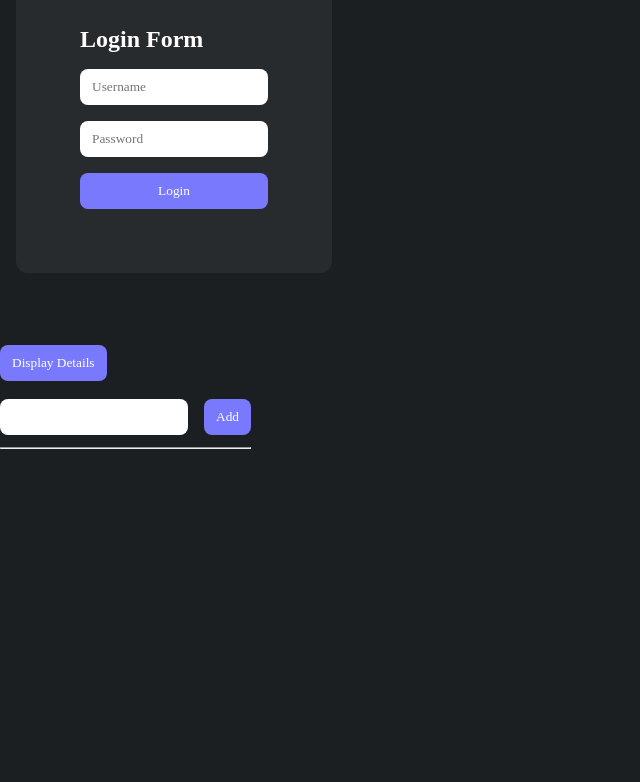
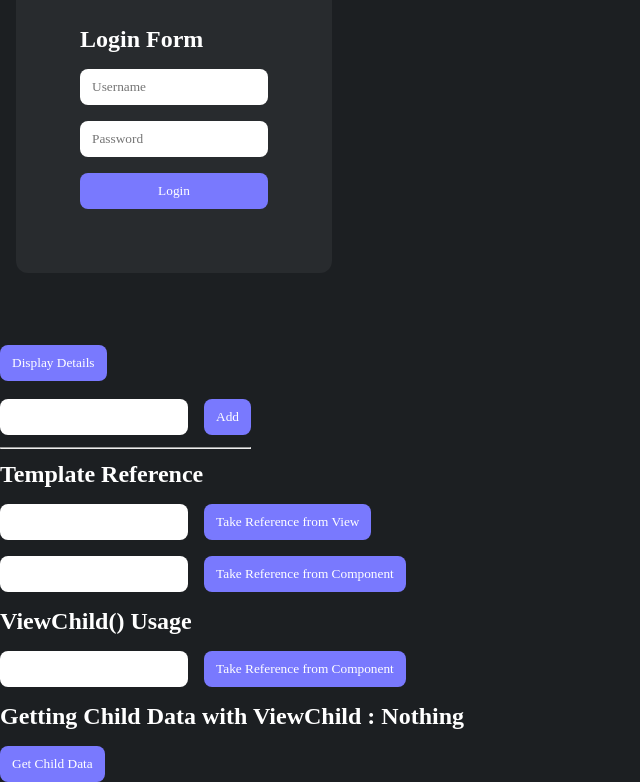
Before and after one commit to basakjeet08/First-Angular-App, an Angular app: page / in a window 1280 px wide. Shown: the part 640-1422 px from the top of the page, without its empty margins (0-640 px from the left). Before the commit the page ends 1101 px from the top, so only its background shows below. Built offline with nearby package versions, Linux system fonts and the light colour scheme; a web font is replaced by a local one.

Commit message:
feat - Learned about Template reference and ViewChild Decoration.

```diff
--- a/src/app/app.component.html
+++ b/src/app/app.component.html
@@ -1,24 +1,27 @@
 <!-- In this example we use string interpolation to bind data -->
-<app-interpolation></app-interpolation>
+<app-interpolation />
 
 <div>
   <!-- In this example we use property binding -->
-  <app-prop-binding></app-prop-binding>
+  <app-prop-binding />
 
   <!-- In this example we use event binding -->
-  <app-event-binding></app-event-binding>
+  <app-event-binding />
 
   <!-- This is an example of two way Binding -->
-  <app-two-way-binding></app-two-way-binding>
+  <app-two-way-binding />
 
   <!-- Form Login -->
-  <app-login-form></app-login-form>
+  <app-login-form />
 
   <!-- Counter Component -->
-  <app-counter></app-counter>
+  <app-counter />
 </div>
 
-<app-assignment-03></app-assignment-03>
+<app-assignment-03 />
 
 <!-- Communication between nested components (parent, children and siblings)-->
-<app-component-communication-parent></app-component-communication-parent>
+<app-component-communication-parent />
+
+<!-- This component defines the usage difference between @ViewChild and Template references -->
+<app-template-view-child-diff />
--- a/src/app/app.module.ts
+++ b/src/app/app.module.ts
@@ -12,6 +12,9 @@ import { Assignment03Component } from './components/assignment-03/assignment-03.
 import { ComponentCommunicationParentComponent } from './components/component-communication-parent/component-communication-parent.component';
 import { FirstChildComponent } from './components/component-communication-parent/first-child/first-child.component';
 import { SecondChildComponent } from './components/component-communication-parent/second-child/second-child.component';
+import { TemplateViewChildDiffComponent } from './components/template-view-child-diff/template-view-child-diff.component';
+import { TemplateReffComponent } from './components/template-view-child-diff/template-reff/template-reff.component';
+import { ViewChildComponent } from './components/template-view-child-diff/view-child/view-child.component';
 
 // The NgModule decoration is used for every module created. Here app is considered as a module in the project
 // In the declarations we need to declare all the Components we are creating [Note :- If we generate components from the CLI then they are added automatically]
@@ -28,6 +31,9 @@ import { SecondChildComponent } from './components/component-communication-paren
     ComponentCommunicationParentComponent,
     FirstChildComponent,
     SecondChildComponent,
+    TemplateViewChildDiffComponent,
+    TemplateReffComponent,
+    ViewChildComponent,
   ],
   imports: [BrowserModule, FormsModule],
   providers: [],
--- /dev/null
+++ b/src/app/components/template-view-child-diff/template-reff/template-reff.component.css
@@ -0,0 +1,14 @@
+.outer-container {
+  display: flex;
+  flex-direction: column;
+
+  gap: 16px;
+  justify-content: center;
+}
+
+.inner-container {
+  display: flex;
+  gap: 16px;
+
+  align-items: center;
+}
--- /dev/null
+++ b/src/app/components/template-view-child-diff/template-reff/template-reff.component.html
@@ -0,0 +1,27 @@
+<div class="outer-container">
+  <h2>Template Reference</h2>
+
+  <!-- Example of sending the Reference from View -> Component -->
+  <div class="inner-container">
+    <!-- Here we create a reference to the Input HTML Element -->
+    <input type="text" #inputReference1 />
+
+    <!-- We are passing the input element reference to the component for further data processing -->
+    <button (click)="onSubmitClick(inputReference1)">
+      Take Reference from View
+    </button>
+    <p>{{ inputValue1 }}</p>
+  </div>
+
+  <!-- Example of accessing the Reference from the Component file directly -->
+  <div class="inner-container">
+    <!-- Here we create a reference to the Input HTML Element -->
+    <input type="text" #inputReference2 />
+
+    <!-- We are Using the @ViewChild() decoration to access the inputReference2 directly in the Component File -->
+    <button (click)="onSubmitClickWithoutPassingReference()">
+      Take Reference from Component
+    </button>
+    <p>{{ inputValue2 }}</p>
+  </div>
+</div>
--- /dev/null
+++ b/src/app/components/template-view-child-diff/template-reff/template-reff.component.ts
@@ -0,0 +1,25 @@
+import { Component, ElementRef, ViewChild } from '@angular/core';
+
+@Component({
+  selector: 'app-template-reff',
+  templateUrl: './template-reff.component.html',
+  styleUrls: ['./template-reff.component.css'],
+})
+export class TemplateReffComponent {
+  // Input Values from both the inputs
+  inputValue1 = '';
+  inputValue2 = '';
+
+  // This is the Template element reference in the second example case
+  @ViewChild('inputReference2') inputReference2!: ElementRef<HTMLInputElement>;
+
+  // Passing the reference from View to Component
+  onSubmitClick(inputElement: HTMLInputElement) {
+    this.inputValue1 = inputElement.value;
+  }
+
+  // Accessing the reference from the Component file directly
+  onSubmitClickWithoutPassingReference() {
+    this.inputValue2 = this.inputReference2.nativeElement.value;
+  }
+}
--- /dev/null
+++ b/src/app/components/template-view-child-diff/template-view-child-diff.component.css
@@ -0,0 +1,5 @@
+.outer-container {
+  display: flex;
+  flex-direction: column;
+  gap: 16px;
+}
--- /dev/null
+++ b/src/app/components/template-view-child-diff/template-view-child-diff.component.html
@@ -0,0 +1,14 @@
+<div class="outer-container">
+  <!-- This showcases the use of template references -->
+  <app-template-reff></app-template-reff>
+
+  <!-- This shows the use of @ViewChild() Decoration -->
+  <app-view-child></app-view-child>
+
+  <h2>Getting Child Data with ViewChild : {{ childData || "Nothing" }}</h2>
+
+  <!-- This button click triggers a function which fetches data from the Child Component using @ViewChild() -->
+  <div>
+    <button (click)="getChildData()">Get Child Data</button>
+  </div>
+</div>
--- /dev/null
+++ b/src/app/components/template-view-child-diff/template-view-child-diff.component.ts
@@ -0,0 +1,18 @@
+import { Component, ViewChild } from '@angular/core';
+import { ViewChildComponent } from './view-child/view-child.component';
+
+@Component({
+  selector: 'app-template-view-child-diff',
+  templateUrl: './template-view-child-diff.component.html',
+  styleUrls: ['./template-view-child-diff.component.css'],
+})
+export class TemplateViewChildDiffComponent {
+  // Reference to the child component from the parent
+  @ViewChild(ViewChildComponent) childComponent!: ViewChildComponent;
+  childData = '';
+
+  // This function runs the getDataFromHere function inside the Child Component
+  getChildData() {
+    this.childData = this.childComponent.getDataFromHere();
+  }
+}
--- /dev/null
+++ b/src/app/components/template-view-child-diff/view-child/view-child.component.css
@@ -0,0 +1,14 @@
+.outer-container {
+  display: flex;
+  flex-direction: column;
+
+  gap: 16px;
+  justify-content: center;
+}
+
+.inner-container {
+  display: flex;
+  gap: 16px;
+
+  align-items: center;
+}
--- /dev/null
+++ b/src/app/components/template-view-child-diff/view-child/view-child.component.html
@@ -0,0 +1,13 @@
+<!-- Example of accessing the Reference from the Component file directly -->
+<div class="outer-container">
+  <h2>ViewChild() Usage</h2>
+
+  <div class="inner-container">
+    <!-- Here we create a reference to the Input HTML Element -->
+    <input type="text" #inputReference />
+
+    <!-- We are Using the @ViewChild() decoration to access the inputReference2 directly in the Component File -->
+    <button (click)="onSubmitClick()">Take Reference from Component</button>
+    <p>{{ inputValue }}</p>
+  </div>
+</div>
--- /dev/null
+++ b/src/app/components/template-view-child-diff/view-child/view-child.component.ts
@@ -0,0 +1,23 @@
+import { Component, ElementRef, ViewChild } from '@angular/core';
+
+@Component({
+  selector: 'app-view-child',
+  templateUrl: './view-child.component.html',
+  styleUrls: ['./view-child.component.css'],
+})
+export class ViewChildComponent {
+  // Input Values from both the inputs
+  inputValue = '';
+
+  // This is the Template element reference in the second example case
+  @ViewChild('inputReference') inputReference!: ElementRef<HTMLInputElement>;
+
+  // Passing the reference from View to Component
+  onSubmitClick() {
+    this.inputValue = this.inputReference.nativeElement.value;
+  }
+
+  getDataFromHere(): string {
+    return this.inputValue;
+  }
+}
```
